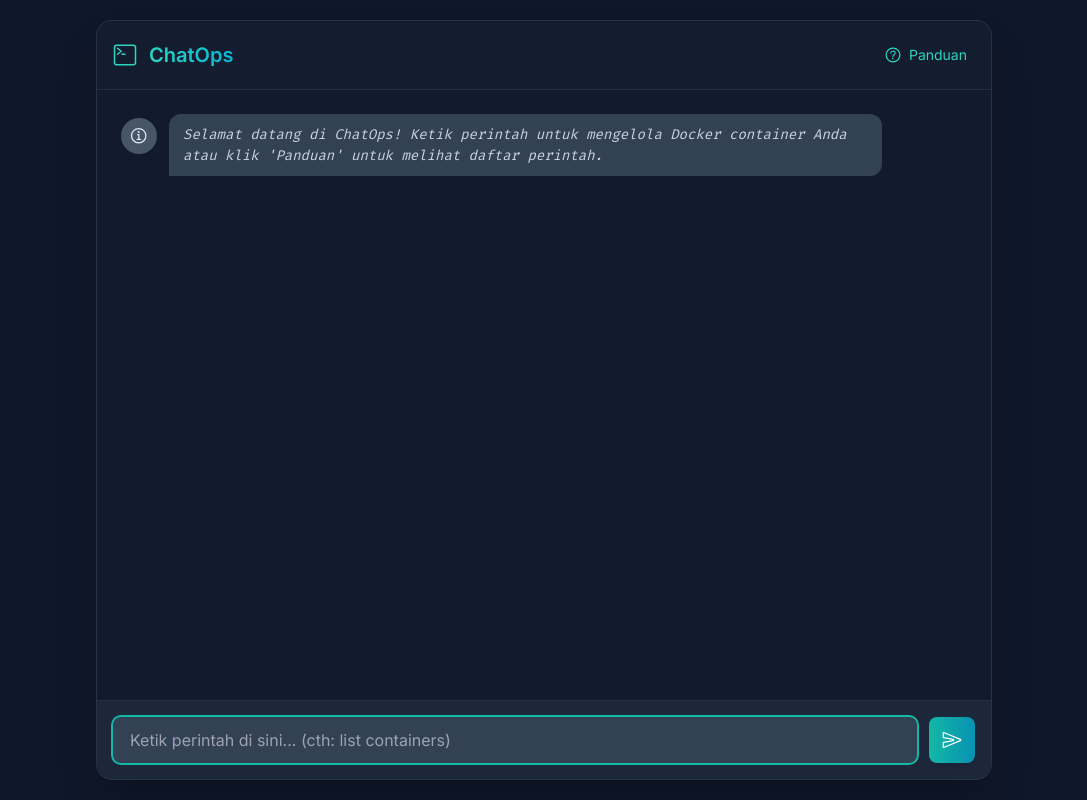
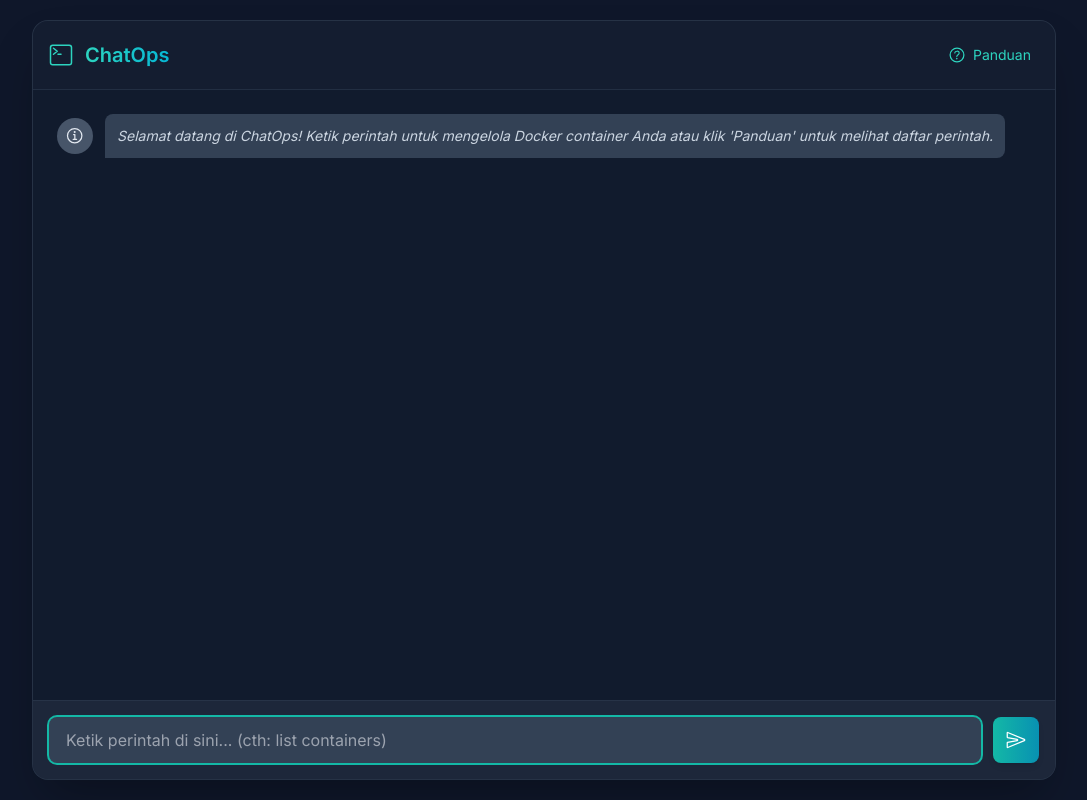
Before and after one commit to elginbrian/ChatOps, a Flask app: page / in a window 1280 px wide. Shown: the whole page, without its empty margins (96-1183 px from the left). Run offline with Flask 2, Linux system fonts and the light colour scheme; some libraries are stand-ins or nearby versions.

Commit message:
fix(templates): fixing templates for better UX

```diff
--- a/app/templates/index.html
+++ b/app/templates/index.html
@@ -8,7 +8,6 @@
     <script type="module" src="https://unpkg.com/ionicons@7.1.0/dist/ionicons/ionicons.esm.js"></script>
     <script nomodule src="https.unpkg.com/ionicons@7.1.0/dist/ionicons/ionicons.js"></script>
     <style>
-      /* --- PERUBAHAN ANIMASI DIMULAI DI SINI --- */
       @keyframes fadeInUp {
         from {
           opacity: 0;
@@ -56,7 +55,29 @@
       .typing-dot:nth-child(2) {
         animation-delay: -0.16s;
       }
-      /* --- PERUBAHAN ANIMASI BERAKHIR DI SINI --- */
+
+      @keyframes toast-in {
+        from {
+          transform: translateY(100%);
+          opacity: 0;
+        }
+        to {
+          transform: translateY(0);
+          opacity: 1;
+        }
+      }
+      @keyframes toast-out {
+        to {
+          transform: translateY(100%);
+          opacity: 0;
+        }
+      }
+      .toast {
+        animation: toast-in 0.3s ease-out forwards;
+      }
+      .toast.closing {
+        animation: toast-out 0.3s ease-in forwards;
+      }
 
       ::-webkit-scrollbar {
         width: 8px;
@@ -73,43 +94,16 @@
         background: #64748b;
       }
 
-      .chat-message-base {
-        display: flex;
-        align-items: flex-start;
-        gap: 0.75rem;
-        max-width: 90%;
-        margin-bottom: 0.5rem;
-      }
-      .chat-message-base pre {
-        white-space: pre-wrap;
-        word-wrap: break-word;
-        font-size: 0.875rem;
-        line-height: 1.5;
-        font-family: "Fira Code", "Courier New", monospace;
-      }
-      .chat-message-content {
-        padding: 0.625rem 0.875rem;
-        border-radius: 0.75rem;
-      }
-      .icon-container {
-        flex-shrink: 0;
-        width: 2.25rem;
-        height: 2.25rem;
-        border-radius: 9999px;
-        display: flex;
-        align-items: center;
-        justify-content: center;
-        margin-top: 4px;
-      }
-      input[type="text"],
-      textarea {
+      input[type="text"] {
         font-size: 16px;
       }
     </style>
     <link rel="stylesheet" href="https://fonts.googleapis.com/css2?family=Fira+Code&family=Inter:wght@400;500;600&display=swap" />
   </head>
   <body class="bg-slate-900 text-gray-200 font-sans flex flex-col justify-center items-center min-h-screen selection:bg-teal-500 selection:text-white overflow-hidden" style="font-family: 'Inter', sans-serif">
-    <main class="w-full h-screen sm:max-w-4xl sm:h-[95vh] sm:max-h-[800px] bg-slate-800/80 sm:backdrop-blur-xl sm:shadow-2xl sm:shadow-black/30 sm:rounded-2xl p-0 flex flex-col overflow-hidden border border-slate-700/50">
+    <div id="toast-container" class="fixed bottom-5 right-5 z-[100] space-y-2"></div>
+
+    <main class="w-full h-screen sm:max-w-5xl sm:h-[95vh] sm:max-h-[800px] bg-slate-800/80 sm:backdrop-blur-xl sm:shadow-2xl sm:shadow-black/30 sm:rounded-2xl p-0 flex flex-col overflow-hidden border border-slate-700/50">
       <header class="p-4 border-b border-slate-700/50 flex justify-between items-center shrink-0 bg-slate-900/50">
         <div class="flex items-center gap-3">
           <ion-icon name="terminal-outline" class="text-2xl text-teal-400"></ion-icon>
@@ -125,15 +119,13 @@
         <div id="commandGuideContentWrapper" class="bg-slate-800 p-6 rounded-lg shadow-xl max-w-lg w-full max-h-[85vh] overflow-y-auto border border-slate-700 modal-content">
           <div class="flex justify-between items-center mb-4">
             <h2 class="text-2xl font-semibold text-teal-400">Panduan Perintah</h2>
-            <button id="closeGuideButton" class="text-slate-400 hover:text-white text-3xl p-1">
-              <ion-icon name="close-circle-outline"></ion-icon>
-            </button>
+            <button id="closeGuideButton" class="text-slate-400 hover:text-white text-3xl p-1"><ion-icon name="close-circle-outline"></ion-icon></button>
           </div>
           <div id="commandGuideContent" class="space-y-4 text-sm"></div>
         </div>
       </div>
 
-      <section id="chatFeed" aria-live="polite" class="flex-grow p-4 md:p-6 space-y-3 overflow-y-auto bg-slate-900/70 flex flex-col"></section>
+      <section id="chatFeed" aria-live="polite" class="flex-grow p-4 md:p-6 space-y-4 overflow-y-auto bg-slate-900/70 flex flex-col"></section>
 
       <section aria-labelledby="command-input-heading" class="p-3 md:p-4 border-t border-slate-700/50 bg-slate-800/90 shrink-0">
         <h2 id="command-input-heading" class="sr-only">Command Input</h2>
@@ -171,85 +163,176 @@
       const closeGuideButton = document.getElementById('closeGuideButton');
       const commandGuideContentWrapper = document.getElementById('commandGuideContentWrapper');
       const commandGuideContent = document.getElementById('commandGuideContent');
-
       const rawCommandGuide = {{ command_guide | tojson | safe }};
 
-      function populateCommandGuide() {
-        commandGuideContent.innerHTML = '';
-        if (rawCommandGuide && rawCommandGuide.length > 0) {
-          rawCommandGuide.forEach((cmd) => {
-            const entryDiv = document.createElement('div');
-            entryDiv.className = 'p-3 bg-slate-700/60 rounded-lg';
-            const descP = document.createElement('p');
-            descP.className = 'text-slate-200';
-            descP.textContent = cmd.description;
-            entryDiv.appendChild(descP);
-            const exampleP = document.createElement('p');
-            exampleP.className = 'text-slate-400 mt-2 text-xs';
-            exampleP.innerHTML = `Contoh: <code class="font-mono bg-slate-900/80 px-1.5 py-0.5 rounded">${cmd.example}</code>`;
-            entryDiv.appendChild(exampleP);
-            commandGuideContent.appendChild(entryDiv);
-          });
-        } else {
-          commandGuideContent.innerHTML = '<p class="text-slate-400">Panduan perintah tidak tersedia.</p>';
-        }
+      // --- UTILITIES ---
+      function showToast(message) {
+        const container = document.getElementById('toast-container');
+        const toast = document.createElement('div');
+        toast.className = 'toast bg-teal-500 text-white text-sm font-medium px-4 py-2 rounded-lg shadow-lg';
+        toast.textContent = message;
+        container.appendChild(toast);
+        setTimeout(() => {
+          toast.classList.add('closing');
+          toast.addEventListener('animationend', () => toast.remove());
+        }, 2000);
       }
 
-      function createMessageElement(text, type) {
+      function copyToClipboard(text, element) {
+        navigator.clipboard.writeText(text).then(() => {
+          showToast(`'${text}' disalin ke clipboard!`);
+        }).catch(err => {
+          console.error('Gagal menyalin:', err);
+          showToast('Gagal menyalin teks.');
+        });
+      }
+
+      // --- UI ELEMENT CREATION ---
+      function createBaseMessageElement() {
           const article = document.createElement('article');
-        article.className = 'chat-message-base animate-fadeInUp';
+          article.className = 'chat-message flex items-start gap-3 max-w-full animate-fadeInUp';
+          return article;
+      }
 
-        const iconDiv = document.createElement('div'); iconDiv.className = 'icon-container';
-        const icon = document.createElement('ion-icon'); icon.className = 'text-xl';
-        const contentWrapper = document.createElement('div'); contentWrapper.className = 'chat-message-content';
-        const pre = document.createElement('pre'); pre.textContent = text;
+      function createIcon(iconName, colorClasses) {
+          const iconContainer = document.createElement('div');
+          iconContainer.className = `flex-shrink-0 w-9 h-9 rounded-full flex items-center justify-center mt-1 ${colorClasses}`;
+          const icon = document.createElement('ion-icon');
+          icon.className = 'text-xl';
+          icon.setAttribute('name', iconName);
+          iconContainer.appendChild(icon);
+          return iconContainer;
+      }
+
+      function createUserMessageElement(text) {
+          const article = createBaseMessageElement();
+          article.classList.add('self-end', 'flex-row-reverse');
+          const content = document.createElement('div');
+          content.className = 'bg-blue-500/90 text-white p-3 rounded-lg rounded-br-none';
+          content.textContent = text;
+          article.append(content, createIcon('person-circle-outline', 'bg-blue-500/80 text-white'));
+          return article;
+      }
+
+      function createBotMessageElement(text, type) {
+          const article = createBaseMessageElement();
+          article.classList.add('self-start');
+          let content, icon;
 
           switch (type) {
-            case 'user':
-                article.classList.add('self-end', 'flex-row-reverse');
-                icon.setAttribute('name', 'person-circle-outline');
-                iconDiv.classList.add('bg-blue-500/80', 'text-white');
-                contentWrapper.classList.add('bg-blue-500/90', 'text-white', 'rounded-br-none');
+              case 'bot-error':
+                  content = document.createElement('div');
+                  content.className = 'bg-slate-700 text-red-300 p-3 rounded-lg rounded-bl-none font-mono text-sm';
+                  content.textContent = text;
+                  icon = createIcon('warning-outline', 'bg-red-500/80 text-white');
+                  break;
+              case 'system-info':
+                  content = document.createElement('div');
+                  content.className = 'bg-slate-700 text-slate-300 p-3 rounded-lg rounded-bl-none italic text-sm';
+                  content.textContent = text;
+                  icon = createIcon('information-circle-outline', 'bg-slate-600 text-slate-200');
                   break;
               case 'bot-output':
-                article.classList.add('self-start');
-                icon.setAttribute('name', 'logo-docker');
-                iconDiv.classList.add('bg-green-500/80', 'text-white');
-                contentWrapper.classList.add('bg-slate-700', 'text-green-300', 'rounded-bl-none');
-                break;
-            case 'bot-error':
-                article.classList.add('self-start');
-                icon.setAttribute('name', 'warning-outline');
-                iconDiv.classList.add('bg-red-500/80', 'text-white');
-                contentWrapper.classList.add('bg-slate-700', 'text-red-300', 'rounded-bl-none');
-                break;
-            case 'system-info':
               default:
-                article.classList.add('self-start');
-                icon.setAttribute('name', 'information-circle-outline');
-                iconDiv.classList.add('bg-slate-600', 'text-slate-200');
-                contentWrapper.classList.add('bg-slate-700', 'text-slate-300', 'rounded-bl-none', 'italic');
+                  content = document.createElement('div');
+                  content.className = 'bg-slate-700 text-green-300 p-3 rounded-lg rounded-bl-none';
+                  const pre = document.createElement('pre');
+                  pre.className = 'whitespace-pre-wrap word-wrap break-word font-mono text-sm';
+                  pre.textContent = text;
+                  content.appendChild(pre);
+                  icon = createIcon('logo-docker', 'bg-green-500/80 text-white');
                   break;
           }
-        iconDiv.appendChild(icon); contentWrapper.appendChild(pre);
-        if (type === 'user') {
-            article.appendChild(contentWrapper); article.appendChild(iconDiv);
+          article.append(icon, content);
+          return article;
+      }
+
+      function createTableElement(containers) {
+          const article = createBaseMessageElement();
+          article.classList.add('self-start', 'w-full');
+
+          const wrapper = document.createElement('div');
+          wrapper.className = 'bg-slate-700 rounded-lg rounded-bl-none overflow-hidden w-full';
+
+          const tableContainer = document.createElement('div');
+          tableContainer.className = 'overflow-x-auto';
+
+          const table = document.createElement('table');
+          table.className = 'w-full text-left text-sm';
+
+          table.innerHTML = `
+              <thead class="bg-slate-800/50 text-slate-300 uppercase tracking-wider text-xs">
+                  <tr>
+                      <th class="p-3">Status</th>
+                      <th class="p-3">Name</th>
+                      <th class="p-3 hidden md:table-cell">Image</th>
+                      <th class="p-3 hidden lg:table-cell">Ports</th>
+                      <th class="p-3 text-right">Actions</th>
+                  </tr>
+              </thead>
+              <tbody class="divide-y divide-slate-600/50"></tbody>
+          `;
+          const tbody = table.querySelector('tbody');
+
+          if (!containers || containers.length === 0) {
+              tbody.innerHTML = `<tr><td colspan="5" class="p-4 text-center text-slate-400">Tidak ada kontainer untuk ditampilkan.</td></tr>`;
           } else {
-            article.appendChild(iconDiv); article.appendChild(contentWrapper);
+              containers.forEach(c => {
+                  const tr = document.createElement('tr');
+                  tr.className = 'hover:bg-slate-600/30 transition-colors';
+                  const statusColor = c.status.startsWith('run') ? 'bg-green-500' : 'bg-slate-500';
+
+                  tr.innerHTML = `
+                      <td class="p-3 align-middle"><span class="w-3 h-3 ${statusColor} rounded-full inline-block" title="${c.status}"></span></td>
+                      <td class="p-3 align-middle font-medium text-slate-100">
+                          <div class="flex items-center gap-2">
+                              <span>${c.name}${c.is_self ? ' (Ini)' : ''}</span>
+                              <ion-icon name="copy-outline" class="cursor-pointer text-slate-400 hover:text-white" onclick="copyToClipboard('${c.name}', this)"></ion-icon>
+                          </div>
+                          <div class="text-xs text-slate-400 font-mono">${c.id}</div>
+                      </td>
+                      <td class="p-3 align-middle text-slate-300 hidden md:table-cell">${c.image}</td>
+                      <td class="p-3 align-middle text-slate-400 font-mono hidden lg:table-cell">${c.ports || '-'}</td>
+                      <td class="p-3 align-middle">
+                          <div class="flex items-center justify-end gap-2">
+                              <button onclick="handleQuickAction('lihat log', '${c.name}')" title="View Logs" class="p-1.5 rounded-md bg-slate-600/50 hover:bg-slate-600 text-slate-300 hover:text-white disabled:opacity-50 disabled:cursor-not-allowed" ${c.status.startsWith('exited') ? 'disabled' : ''}><ion-icon name="document-text-outline" class="text-lg"></ion-icon></button>
+                              <button onclick="handleQuickAction('lihat stats', '${c.name}')" title="View Stats" class="p-1.5 rounded-md bg-slate-600/50 hover:bg-slate-600 text-slate-300 hover:text-white disabled:opacity-50 disabled:cursor-not-allowed" ${c.status.startsWith('exited') ? 'disabled' : ''}><ion-icon name="bar-chart-outline" class="text-lg"></ion-icon></button>
+                              <button onclick="handleQuickAction('stop', '${c.name}')" title="Stop Container" class="p-1.5 rounded-md bg-slate-600/50 hover:bg-yellow-500 text-slate-300 hover:text-white disabled:opacity-50 disabled:cursor-not-allowed" ${c.status.startsWith('exited') || c.is_self ? 'disabled' : ''}><ion-icon name="stop-circle-outline" class="text-lg"></ion-icon></button>
+                          </div>
+                      </td>
+                  `;
+                  tbody.appendChild(tr);
+              });
           }
+
+          tableContainer.appendChild(table);
+          wrapper.appendChild(tableContainer);
+          article.append(createIcon('logo-docker', 'bg-green-500/80 text-white'), wrapper);
           return article;
       }
 
       function createTypingIndicator() {
-          const article = createMessageElement('', 'bot-output');
+          const article = createBaseMessageElement();
           article.id = 'typingIndicator';
-          const pre = article.querySelector('pre');
-          pre.innerHTML = `<div class="flex items-center gap-1.5">
+          const pre = document.createElement('div');
+          pre.className = 'flex items-center gap-1.5 p-3'
+          pre.innerHTML = `
               <div class="typing-dot w-2 h-2 bg-green-300 rounded-full"></div>
               <div class="typing-dot w-2 h-2 bg-green-300 rounded-full"></div>
               <div class="typing-dot w-2 h-2 bg-green-300 rounded-full"></div>
-                          </div>`;
+          `;
+          article.append(createIcon('logo-docker', 'bg-green-500/80 text-white'), pre);
           return article;
+      }
+
+      function createBotResponse(data) {
+          if (data.output_type === 'table') {
+              return createTableElement(data.output);
+          }
+          if (data.output) {
+              return createBotMessageElement(data.output, 'bot-output');
+          }
+          return null;
       }
 
       function appendToFeed(element) {
@@ -259,28 +342,22 @@
       }
 
       function setLoadingState(isLoading) {
-        if (isLoading) {
-          sendIcon.classList.add('hidden'); loadingIndicator.classList.remove('hidden');
-          sendButton.disabled = true; commandInput.disabled = true;
-          sendButton.classList.add('cursor-not-allowed', 'opacity-70');
-        } else {
-          sendIcon.classList.remove('hidden'); loadingIndicator.classList.add('hidden');
-          sendButton.disabled = false; commandInput.disabled = false;
-          sendButton.classList.remove('cursor-not-allowed', 'opacity-70');
-          commandInput.focus();
-        }
+        sendIcon.classList.toggle('hidden', isLoading);
+        loadingIndicator.classList.toggle('hidden', !isLoading);
+        sendButton.disabled = isLoading;
+        commandInput.disabled = isLoading;
+        sendButton.classList.toggle('cursor-not-allowed', isLoading);
+        sendButton.classList.toggle('opacity-70', isLoading);
+        if (!isLoading) commandInput.focus();
       }
 
-      async function handleCommandSubmit(event) {
-        if (event) event.preventDefault();
-        const commandText = commandInput.value.trim();
+      async function submitCommand(commandText) {
           if (!commandText) return;
 
-        appendToFeed(createMessageElement(commandText, 'user'));
+          appendToFeed(createUserMessageElement(commandText));
           commandInput.value = '';
           const typingIndicator = createTypingIndicator();
           appendToFeed(typingIndicator);
-
           setLoadingState(true);
 
           try {
@@ -294,18 +371,30 @@
               const data = await response.json();
 
               if (!response.ok) {
-            appendToFeed(createMessageElement(data.error || `Server Error: ${response.status}`, 'bot-error'));
+                  appendToFeed(createBotMessageElement(data.error || `Server Error: ${response.status}`, 'bot-error'));
               } else {
-            if (data.output) appendToFeed(createMessageElement(data.output, 'bot-output'));
-            if (data.error) appendToFeed(createMessageElement(data.error, 'bot-error'));
+                  appendToFeed(createBotResponse(data));
+                  if (data.error) appendToFeed(createBotMessageElement(data.error, 'bot-error'));
               }
           } catch (error) {
               typingIndicator.remove();
               console.error('Fetch error:', error);
-          appendToFeed(createMessageElement(`Kesalahan Jaringan: ${error.message}.`, 'bot-error'));
+              appendToFeed(createBotMessageElement(`Kesalahan Jaringan: ${error.message}.`, 'bot-error'));
           } finally {
               setLoadingState(false);
           }
+      }
+
+      async function handleFormSubmit(event) {
+          if (event) event.preventDefault();
+          const commandText = commandInput.value.trim();
+          submitCommand(commandText);
+      }
+
+      function handleQuickAction(action, name) {
+          const command = `${action} ${name}`;
+          showToast(`Menjalankan: ${command}`);
+          submitCommand(command);
       }
 
       function toggleModal(show) {
@@ -318,13 +407,21 @@
           } else {
               commandGuideModal.classList.remove('opacity-100');
               commandGuideContentWrapper.classList.remove('active');
-              setTimeout(() => {
-                commandGuideModal.classList.add('hidden');
-              }, 300); // Wait for animation to finish
+              setTimeout(() => { commandGuideModal.classList.add('hidden'); }, 300);
           }
       }
 
-      commandForm.addEventListener('submit', handleCommandSubmit);
+      function populateCommandGuide() {
+        commandGuideContent.innerHTML = rawCommandGuide?.map(cmd => `
+          <div class="p-3 bg-slate-700/60 rounded-lg">
+            <p class="text-slate-200">${cmd.description}</p>
+            <p class="text-slate-400 mt-2 text-xs">Contoh: <code class="font-mono bg-slate-900/80 px-1.5 py-0.5 rounded">${cmd.example}</code></p>
+          </div>
+        `).join('') || '<p class="text-slate-400">Panduan perintah tidak tersedia.</p>';
+      }
+
+
+      commandForm.addEventListener('submit', handleFormSubmit);
       toggleGuideButton.addEventListener('click', () => toggleModal(true));
       closeGuideButton.addEventListener('click', () => toggleModal(false));
       commandGuideModal.addEventListener('click', (event) => {
@@ -332,10 +429,9 @@
       });
 
       document.addEventListener('DOMContentLoaded', () => {
-        appendToFeed(
-          createMessageElement("Selamat datang di ChatOps! Ketik perintah untuk mengelola Docker container Anda atau klik 'Panduan' untuk melihat daftar perintah.", 'system-info')
-        );
-        populateCommandGuide(); commandInput.focus();
+        appendToFeed(createBotMessageElement("Selamat datang di ChatOps! Ketik perintah untuk mengelola Docker container Anda atau klik 'Panduan' untuk melihat daftar perintah.", 'system-info'));
+        populateCommandGuide();
+        commandInput.focus();
       });
     </script>
   </body>
```
Also changed, not shown: app/api/handlers.py (+15 -7 lines), app/api/routes.py (+4 -3 lines), app/core/docker_service.py (+49 -15 lines). Lines whose indentation alone changed are shown as unchanged.
